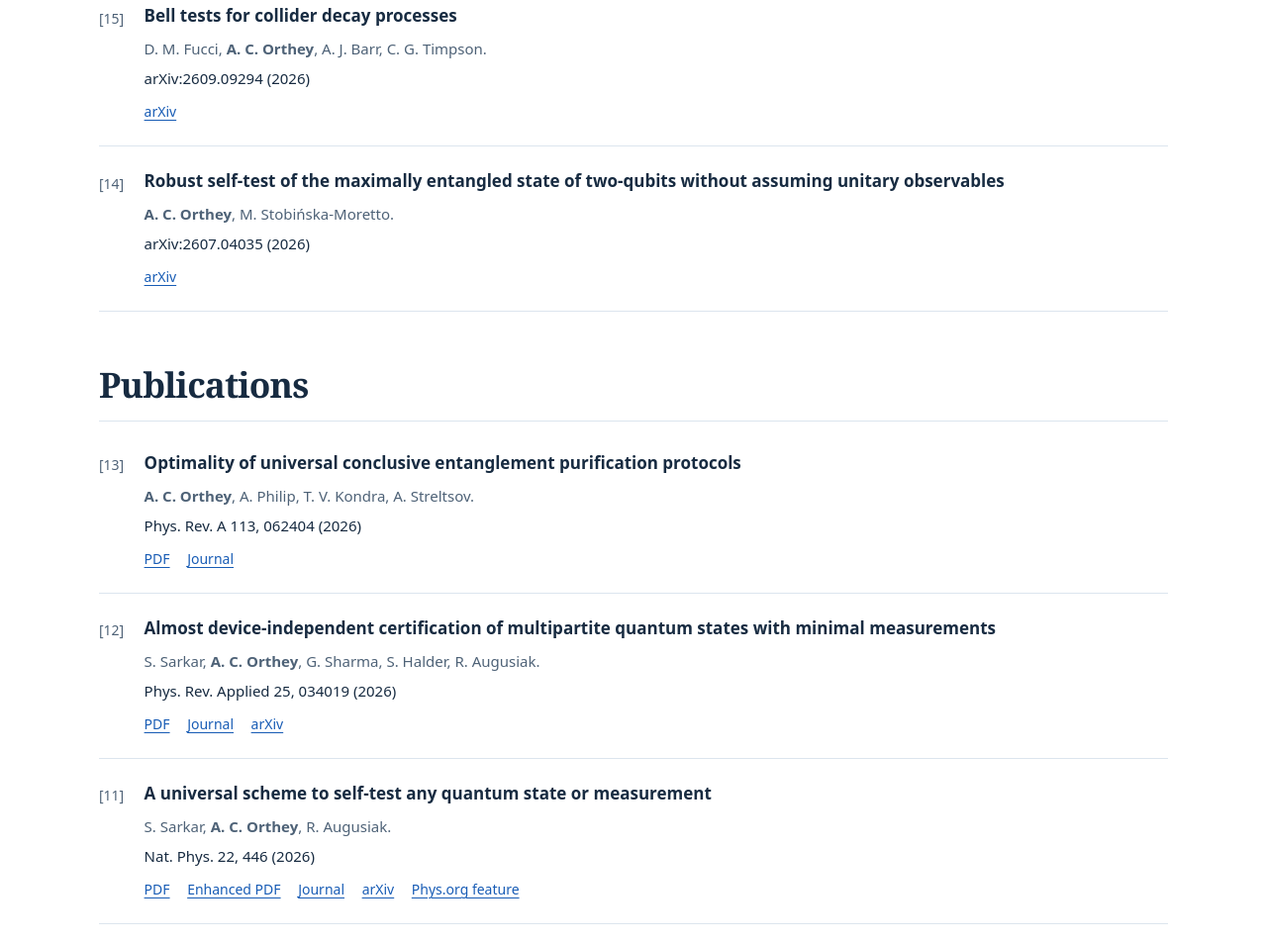
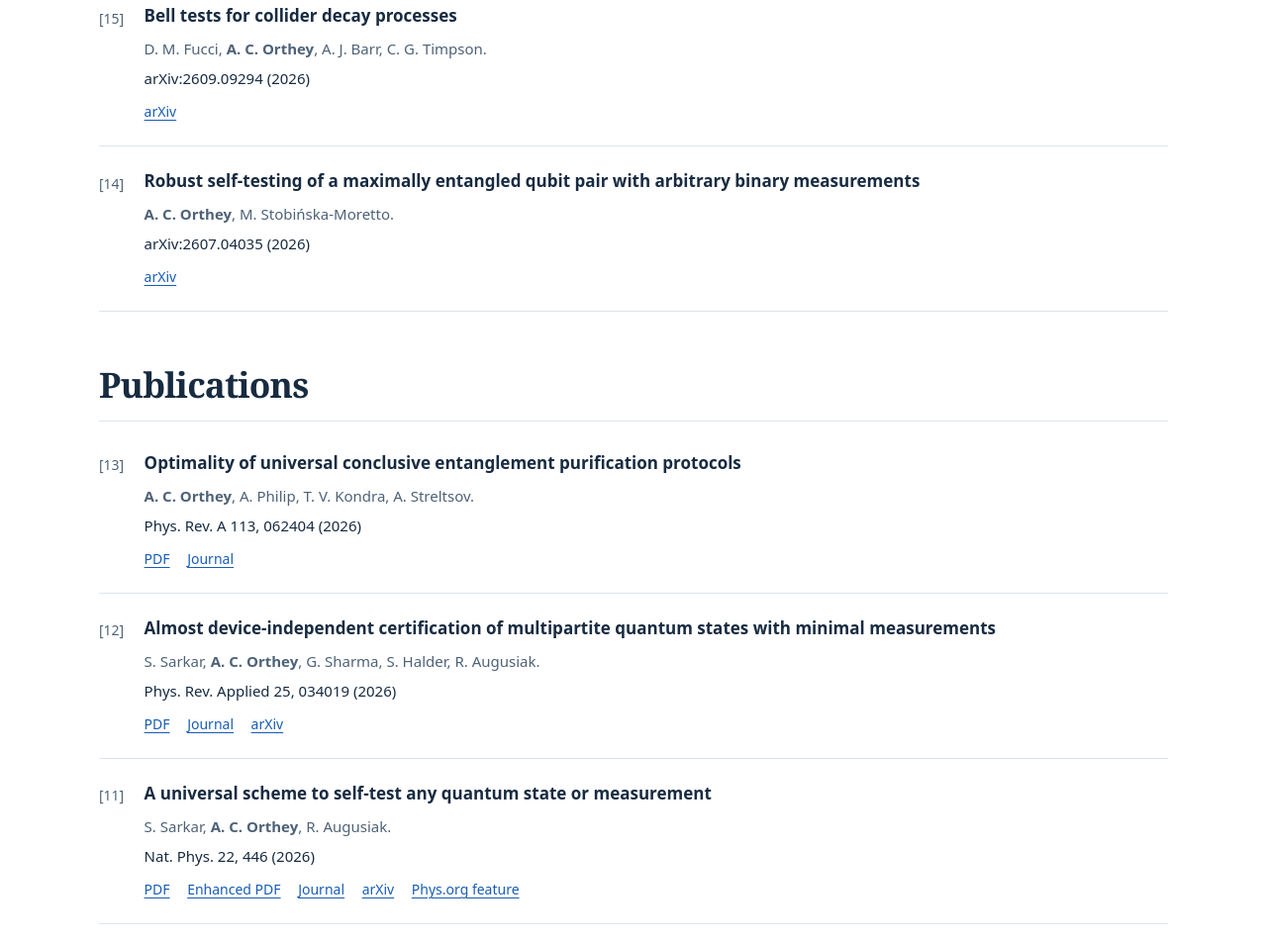
Before and after one commit to orthey/orthey.github.io, a plain HTML site: page index.html in a window 1280 px wide. Shown: the part 860-1813 px from the top of the page at 99% size. Drawn offline with Linux system fonts and the light colour scheme.

Commit message:
Update publication title in index.html

```diff
--- a/index.html
+++ b/index.html
@@ -112,7 +112,7 @@
       <li class="publication">
         <span class="publication-number">[14]</span>
         <div>
-          <span class="publication-title">Robust self-test of the maximally entangled state of two-qubits without assuming unitary observables</span>
+          <span class="publication-title">Robust self-testing of a maximally entangled qubit pair with arbitrary binary measurements</span>
           <p class="authors"><strong>A. C. Orthey</strong>, M. Stobińska-Moretto.</p>
           <p class="journal">arXiv:2607.04035 (2026)</p>
           <div class="publication-links"><a href="https://arxiv.org/abs/2607.04035">arXiv</a></div>
```
